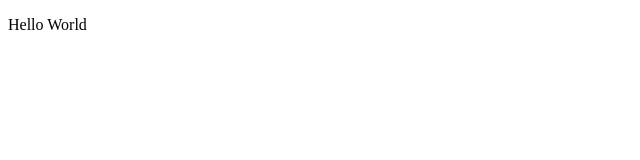
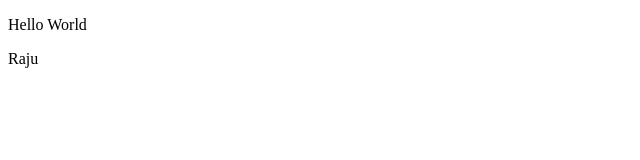
Before and after one commit to unknown2knownyt/Sample, a plain HTML site: page index.html in a window 1280 px wide. Shown: the full height of the page, 0-640 px from the left. Drawn offline with Linux system fonts and the light colour scheme.

Commit message:
hello added

```diff
--- a/index.html
+++ b/index.html
@@ -8,5 +8,6 @@
 </head>
 <body>
     <p>Hello World</p>
+    <p>Raju</p>
 </body>
 </html>
```
